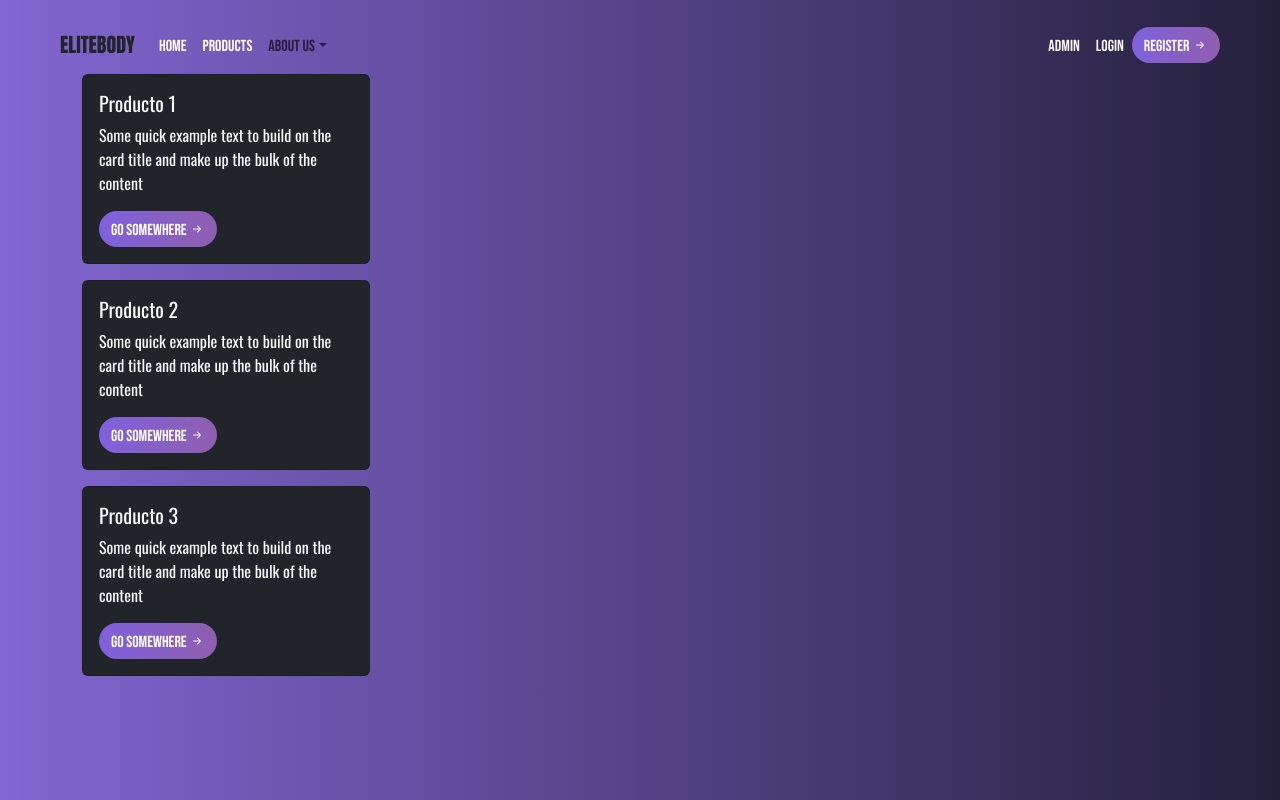
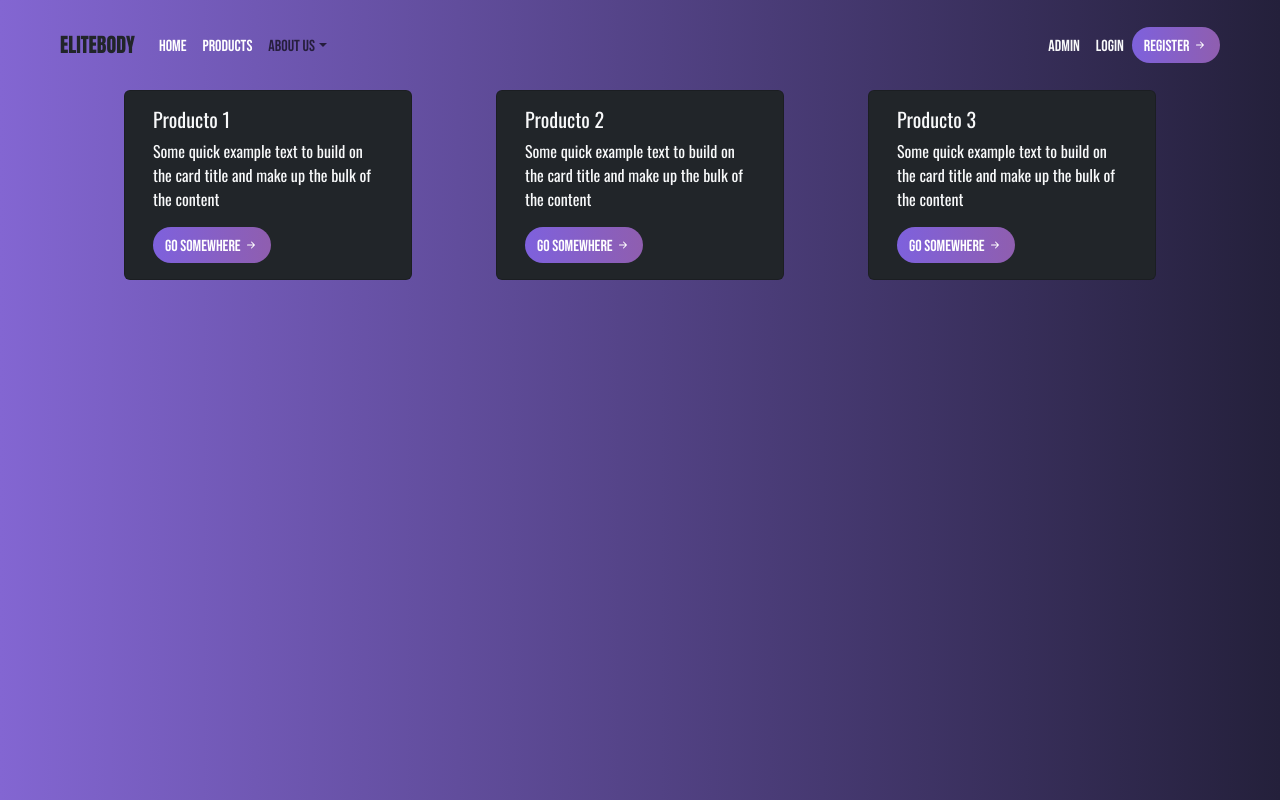
Before and after one commit to Nilost21/ProyectoFinalFront, a React (Vite) app: page / in a window 1280 px wide. Built offline with nearby package versions, Linux system fonts and the light colour scheme; data requests are answered from the project's data file.

Commit message:
Alineando las Cards

```diff
--- a/src/components/CardComponent.jsx
+++ b/src/components/CardComponent.jsx
@@ -5,10 +5,7 @@ import PropTypes from 'prop-types';
 function CardComponent({ name, description, func }) {
   return (
     <>
-      <Card
-        style={{ width: '18rem' }}
-        className="text-light paragraph bg-dark mb-3"
-      >
+      <Card style={{ width: '18rem' }} className="text-light paragraph bg-dark">
         <Card.Body>
           <Card.Title>{name}</Card.Title>
           <Card.Text>{description}</Card.Text>
--- a/src/pages/Products/Products.jsx
+++ b/src/pages/Products/Products.jsx
@@ -1,5 +1,5 @@
 /* eslint-disable no-unused-vars */
-import { Container, Button } from 'react-bootstrap';
+import { Container, Row, Col } from 'react-bootstrap';
 import PropTypes from 'prop-types';
 import ButtonComponent from '../../components/ButtonComponent';
 import CardComponent from '../../components/CardComponent';
@@ -9,6 +9,8 @@ function Products({ products }) {
 
   return (
     <>
+      <Container>
+        <Row className="d-flex justify-content-around mt-3">
           {isEmpty() ? (
             <h2 className="paragraph">No hay productos</h2>
           ) : (
@@ -27,6 +29,8 @@ function Products({ products }) {
               );
             })
           )}
+        </Row>
+      </Container>
     </>
   );
 }
```
Also changed, not shown: src/assets/assets.txt (deleted). Lines whose indentation alone changed are shown as unchanged.
